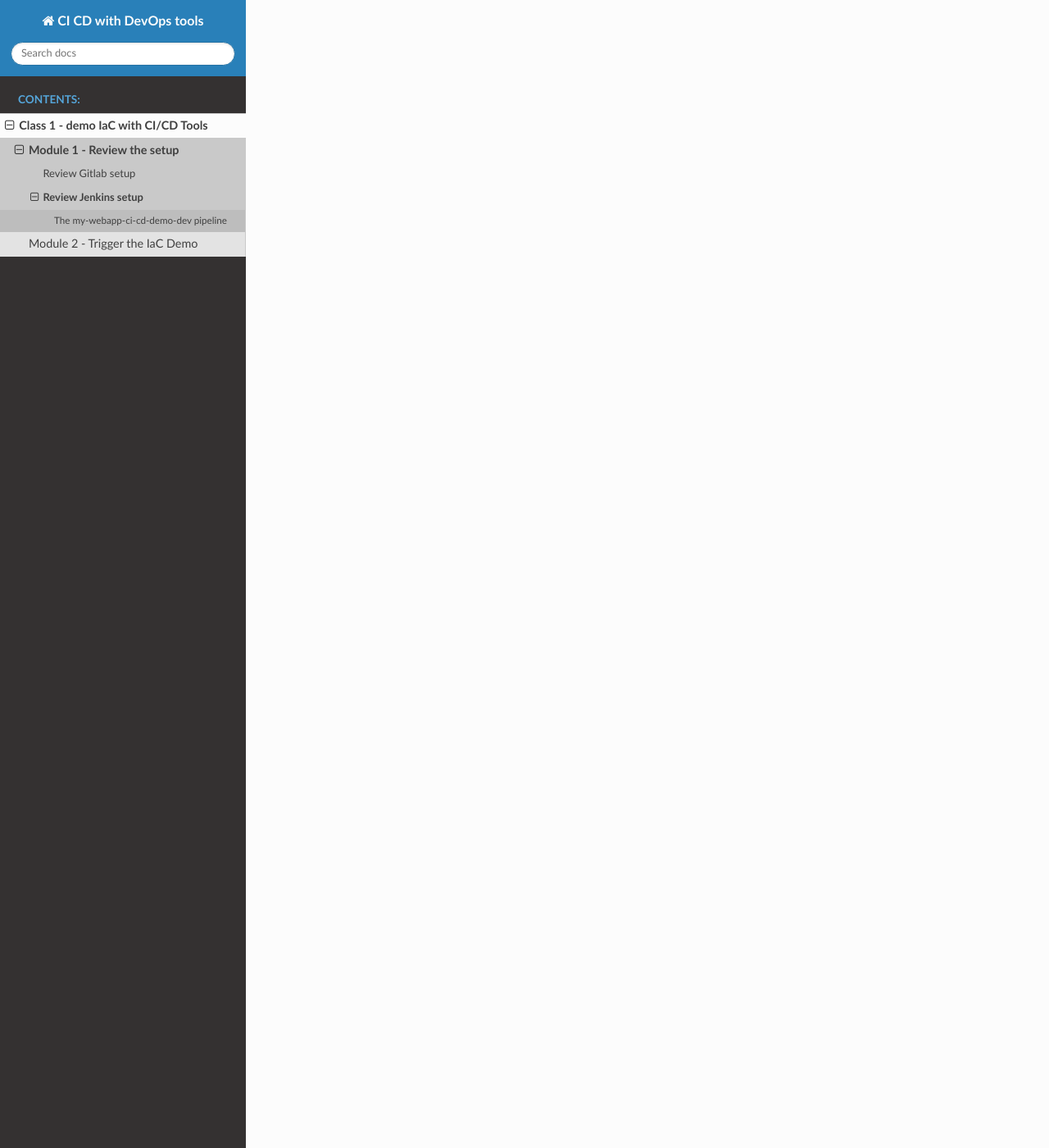
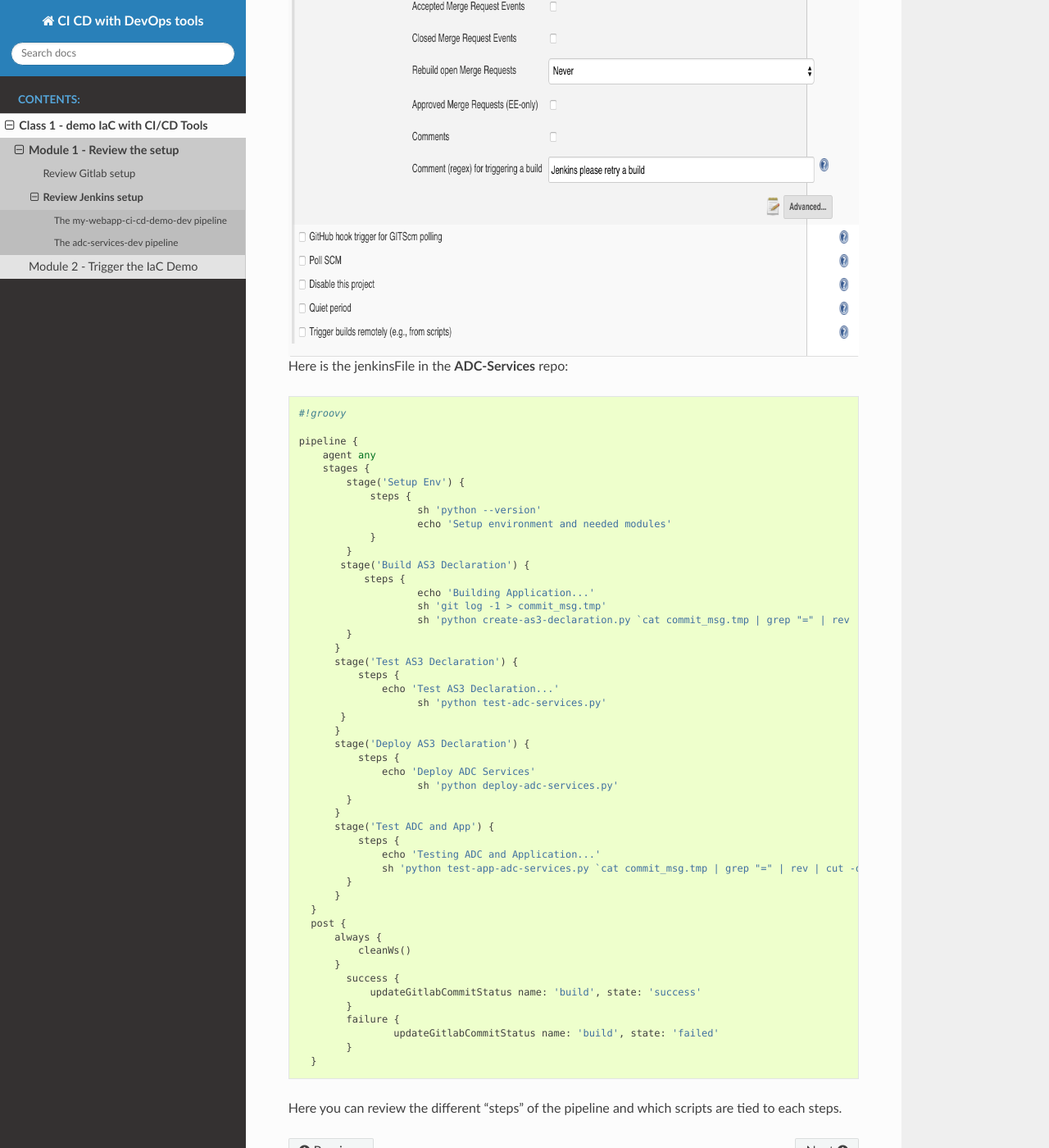
Before and after one commit to nmenant/ci-cd-env-setup, a Sphinx documentation site: the page built from docs/class1/module1/lab2.rst, in a window 1280 px wide and 1400 px high, scrolled down 14796 px. Shown: the whole window at 82% size. Built offline with Sphinx 7.4.7 and the Read the Docs theme 2.0.0, drawn with Linux system fonts in a browser that asks for light colours; some of the changed text lies outside the part shown.

Commit message:
update Class1/module1/lab2

```diff
--- a/docs/class1/module1/lab2.rst
+++ b/docs/class1/module1/lab2.rst
@@ -236,3 +236,97 @@
 * Execute the file *jenkins/adc-services/push-adc-services-definition.py* in the repo
   **my-webapp-ci-cd-demo** we retrieved. it is the step called *Push ADC Service definition* in the
   *build*. This script will update the repo **ADC-Services** and then will push the changes to *GitLab*
+
+The adc-services-dev pipeline
+^^^^^^^^^^^^^^^^^^^^^^^^^^^^^
+
+The other *pipeline* available on *Jenkins* is called **adc-services-dev**.
+
+.. image:: ../../_static/class1/module1/img024.png
+    :align: center
+    :scale: 50%
+
+You can click on *Configure* to review its setup.
+
+.. image:: ../../_static/class1/module1/img025.png
+    :align: center
+    :scale: 50%
+
+Here a summary of its configuration:
+
+* It's "linked" to the *GitLab* repo **ADC-Services**
+* It's setup to be triggered by a *WebHook* going to *http://172.18.0.3:8080/project/adc-services-dev*.
+  Remember that the **ADC-Services** *GitLab* repository has been setup to reach to this URL when a commit
+  happen.
+* It will rely on the script path *jenkinsFile* setup in the **ADC-Services** repo (root directory)
+
+.. image:: ../../_static/class1/module1/img026.png
+    :align: center
+    :scale: 50%
+
+|
+
+.. image:: ../../_static/class1/module1/img027.png
+    :align: center
+    :scale: 50%
+
+|
+
+.. image:: ../../_static/class1/module1/img027.png
+    :align: center
+    :scale: 50%
+
+Here is the jenkinsFile in the **ADC-Services** repo:
+
+::
+
+    #!groovy
+
+    pipeline {
+        agent any
+        stages {
+    	    stage('Setup Env') {
+	        steps {
+    	  	        sh 'python --version'
+    		        echo 'Setup environment and needed modules'
+    	        }
+    	    }
+           stage('Build AS3 Declaration') {
+               steps {
+    		        echo 'Building Application...'
+    		        sh 'git log -1 > commit_msg.tmp'
+    		        sh 'python create-as3-declaration.py `cat commit_msg.tmp | grep "=" | rev | cut -d= -f1 | rev` $GIT_URL $GIT_BRANCH'
+            }
+          }
+          stage('Test AS3 Declaration') {
+              steps {
+                  echo 'Test AS3 Declaration...'
+    		        sh 'python test-adc-services.py'
+    	   }
+          }
+          stage('Deploy AS3 Declaration') {
+              steps {
+                  echo 'Deploy ADC Services'
+                	sh 'python deploy-adc-services.py'
+            }
+          }
+          stage('Test ADC and App') {
+              steps {
+                  echo 'Testing ADC and Application...'
+                  sh 'python test-app-adc-services.py `cat commit_msg.tmp | grep "=" | rev | cut -d= -f1 | rev`'
+            }
+          }
+      }
+      post {
+          always {
+              cleanWs()
+          }
+    	    success {
+    	    	updateGitlabCommitStatus name: 'build', state: 'success'
+    	    }
+    	    failure {
+    		    updateGitlabCommitStatus name: 'build', state: 'failed'
+    	    }
+      }
+
+Here you can review the different "steps" of the pipeline and which scripts are tied to each steps.
```
Also changed, not shown: docs/_static/class1/module1/img025.png (added), docs/_static/class1/module1/img026.png (added), docs/_static/class1/module1/img027.png (added), docs/_static/class1/module1/img028.png (added).
